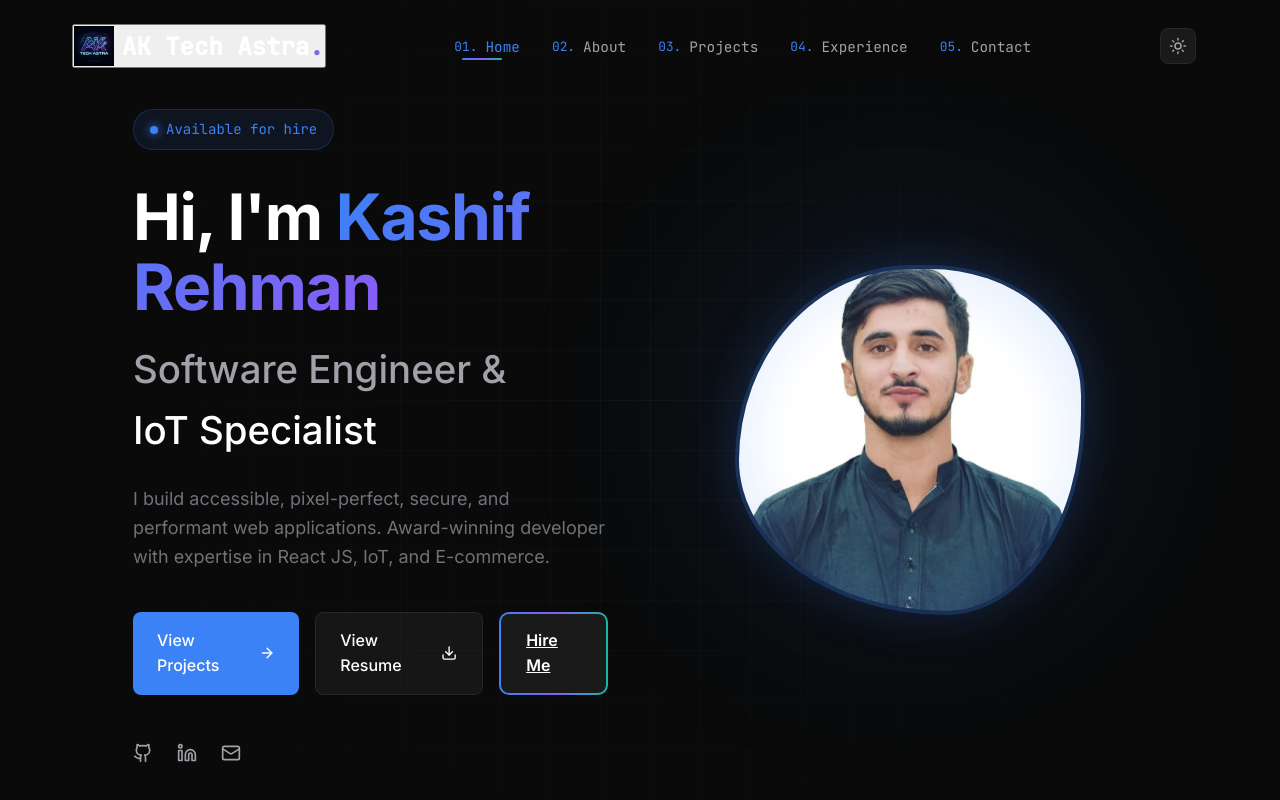
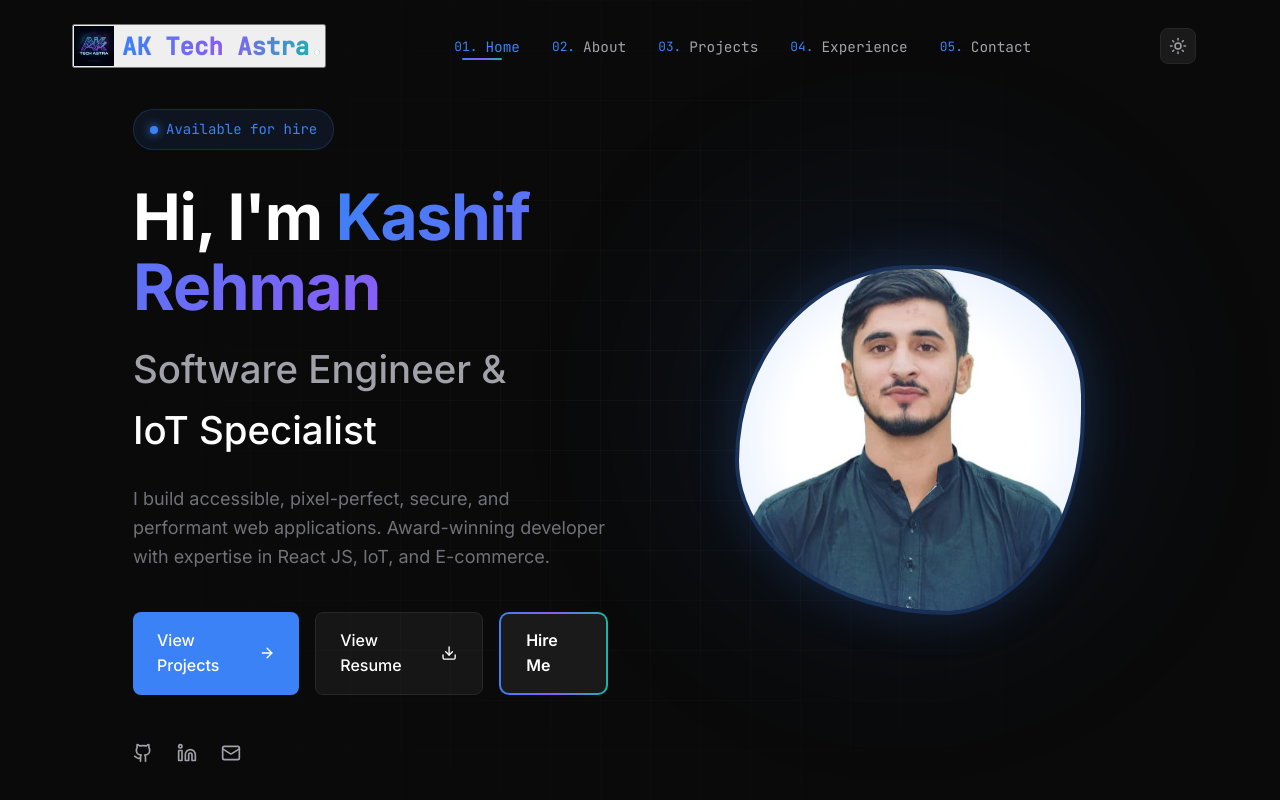
Before and after one commit to Kashif-Rehman/my-portfolio-, a React (Create React App) app: page / in a window 1280 px wide. Shown: the top 800 px of the page. Built offline with nearby package versions, Linux system fonts and the light colour scheme.

Commit message:
Fix styling issues and apply gradient to full logo text

```diff
--- a/src/components/Hero.module.css
+++ b/src/components/Hero.module.css
@@ -208,6 +208,7 @@
     cursor: pointer;
     font-family: 'Inter', sans-serif;
     transition: transform var(--transition-fast), box-shadow var(--transition-fast);
+    text-decoration: none; /* Add this */
 }
 
 .hireBtn::before {
--- a/src/components/Navbar.module.css
+++ b/src/components/Navbar.module.css
@@ -38,11 +38,19 @@
     color: var(--accent-primary);
 }
 
-.dot {
+.logoText {
     background: var(--accent-gradient);
     -webkit-background-clip: text;
     -webkit-text-fill-color: transparent;
     background-clip: text;
+}
+
+.dot {
+    /* The gradient is now on the parent, so the dot just needs to be part of it */
+    background: none;
+    -webkit-background-clip: initial;
+    -webkit-text-fill-color: initial;
+    background-clip: initial;
 }
 
 .desktopLinks {
```
